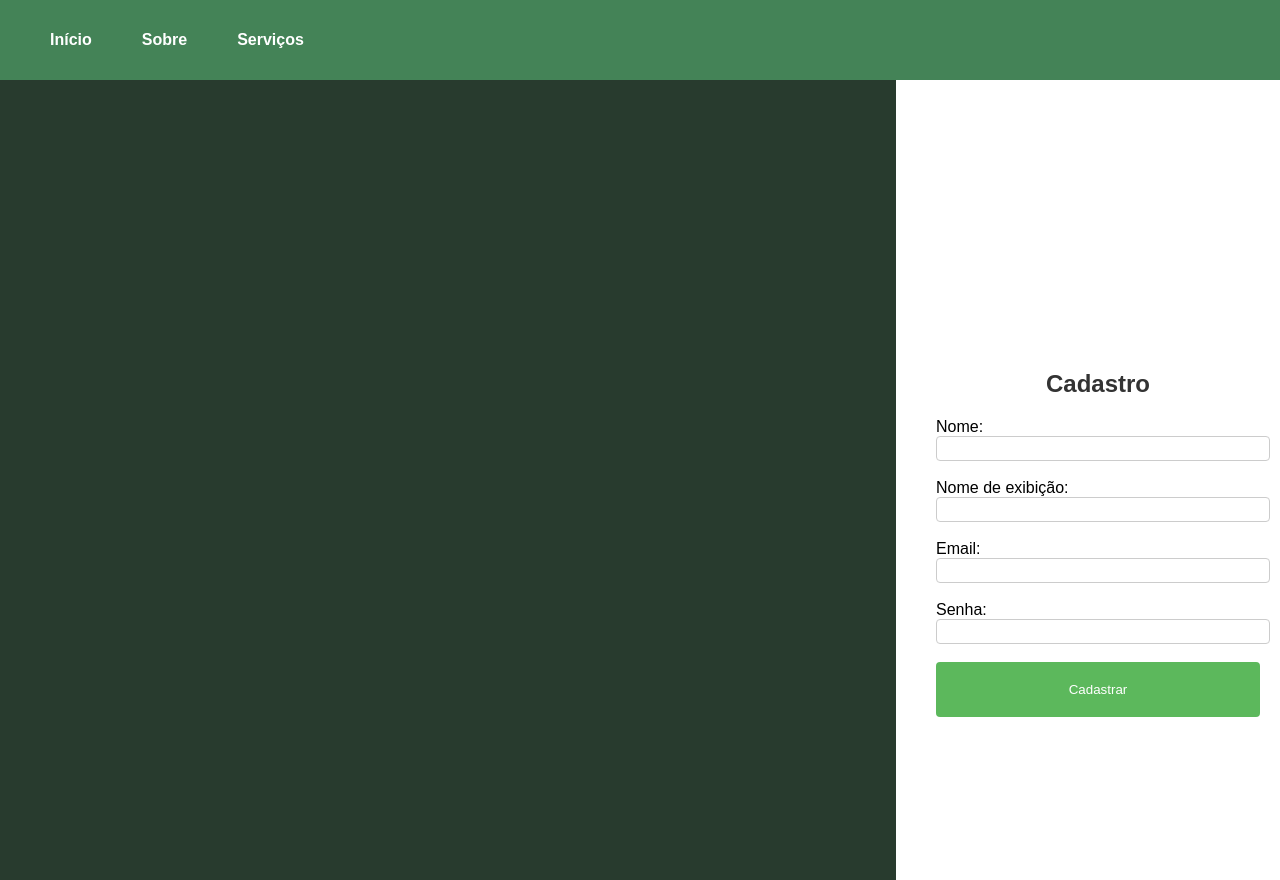
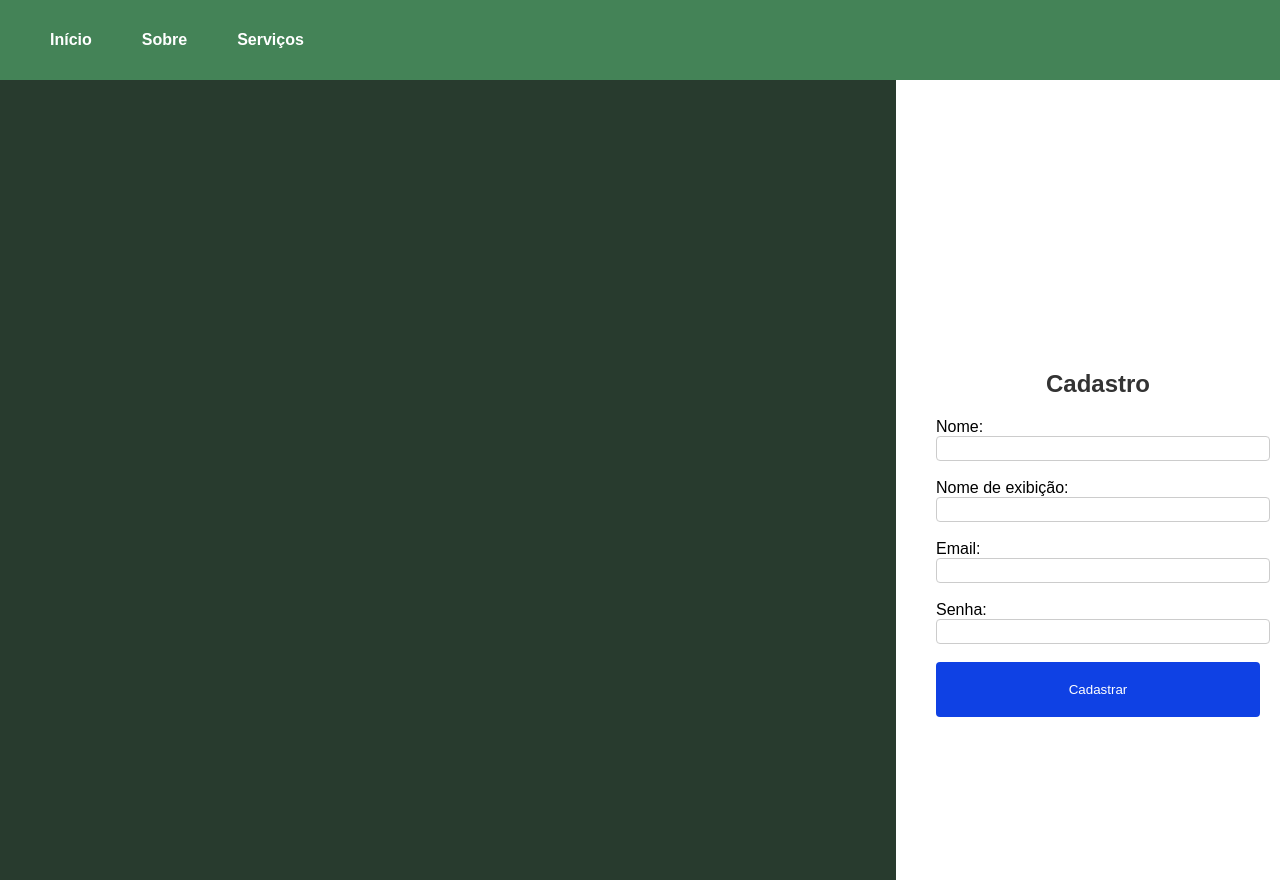
Before and after one commit to Andre530/Tela-de-login, a plain HTML site: page Index.html in a window 1280 px wide. Drawn offline with Linux system fonts and the light colour scheme.

Commit message:
.
uns ajustes

```diff
--- a/index.css
+++ b/index.css
@@ -95,7 +95,7 @@ input[type="password"] {
 button {
     width: 100%;
     padding: 20px;
-    background-color: #5cb85c;
+    background-color: #0f41e4;
     color: white;
     border: none;
     border-radius: 4px;
```
